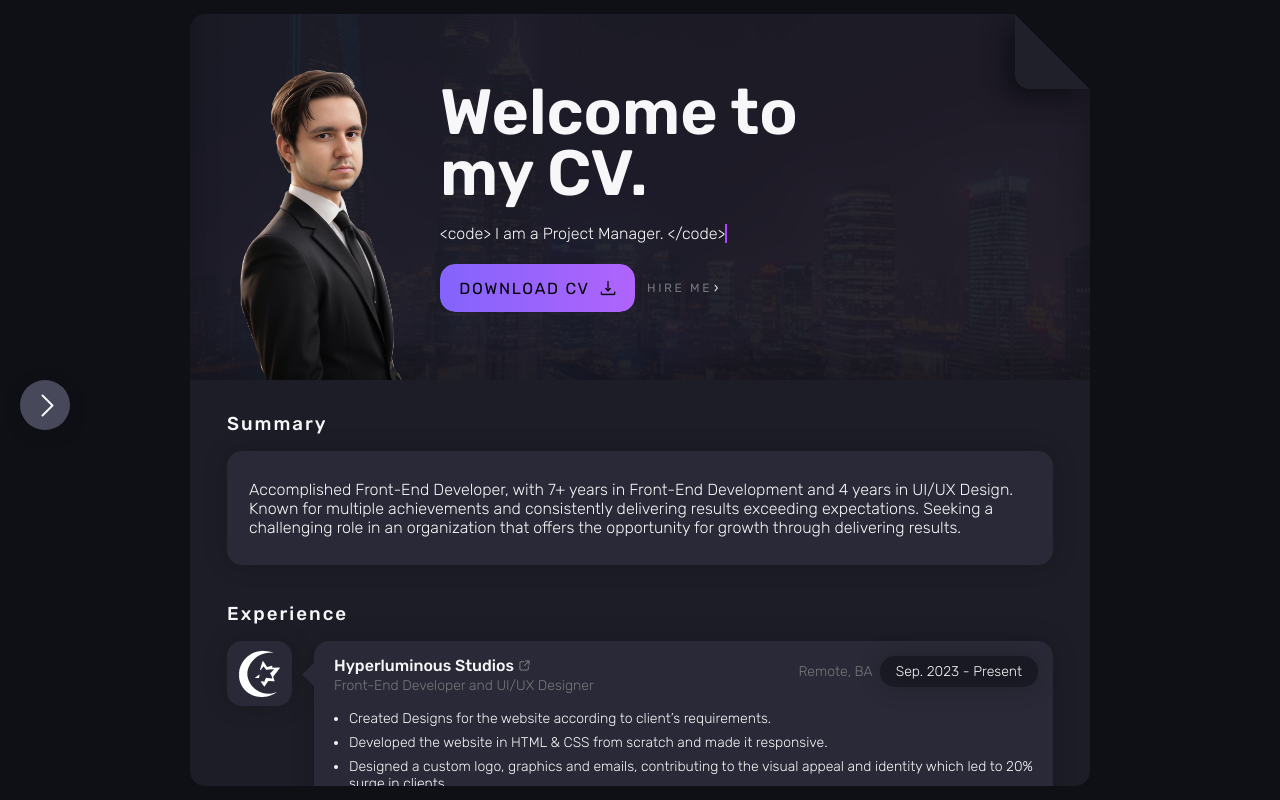
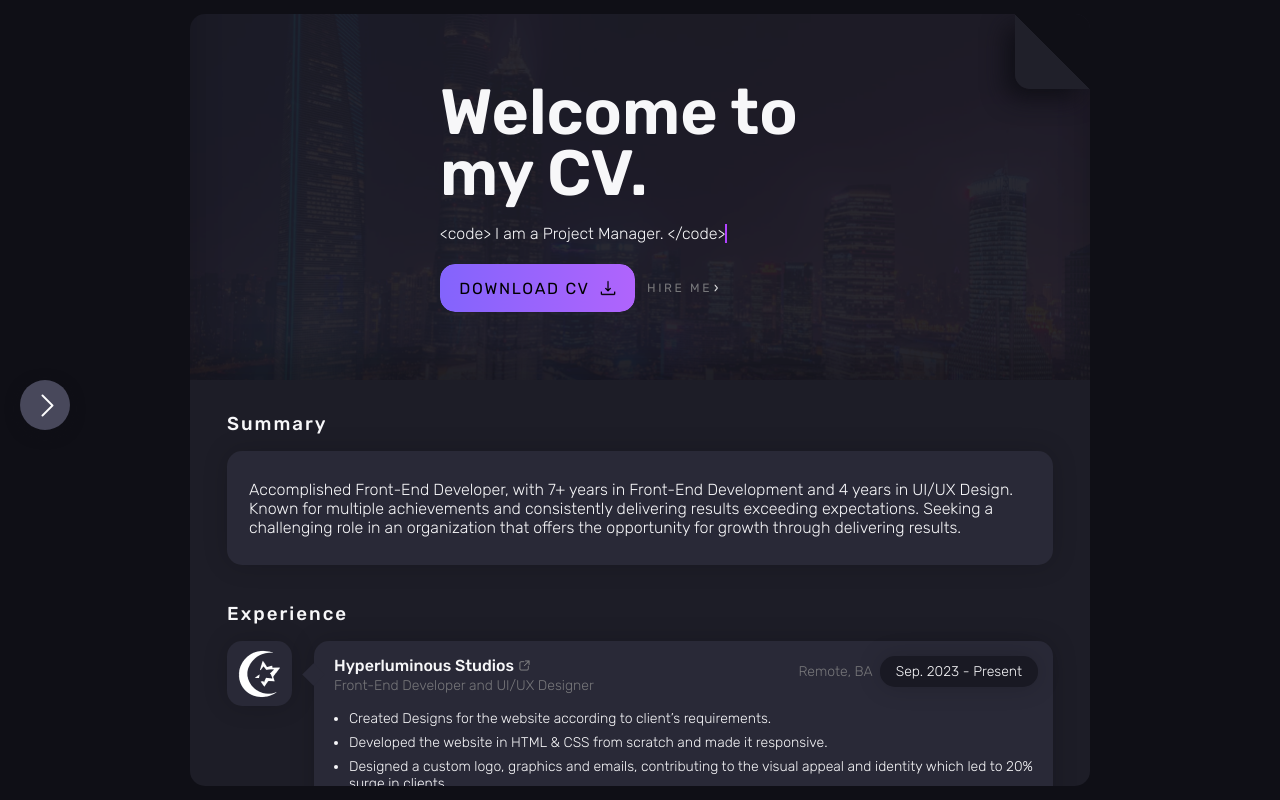
Before and after one commit to Acie1998/RECVDEV, a plain HTML site: page index.html in a window 1280 px wide. Drawn offline with nearby package versions, Linux system fonts and the light colour scheme.

Commit message:
Update index.html

```diff
--- a/index.html
+++ b/index.html
@@ -208,7 +208,7 @@
 
         <section class="welcome compensate">
           <div class="welcome-content">
-            <img class="welcome-render" src="img/cv/muhamed-render.png" alt="muhamed-image">
+            <!-- <img class="welcome-render" src="img/cv/muhamed-render.png" alt="muhamed-image"> -->
             <div class="welcome-elements">
               <h1>Welcome to my CV.</h1>
               <h3>&lt;code&gt; <span id="typing">I am a Project Manager. <span> &lt;/code&gt;</h3>
```
